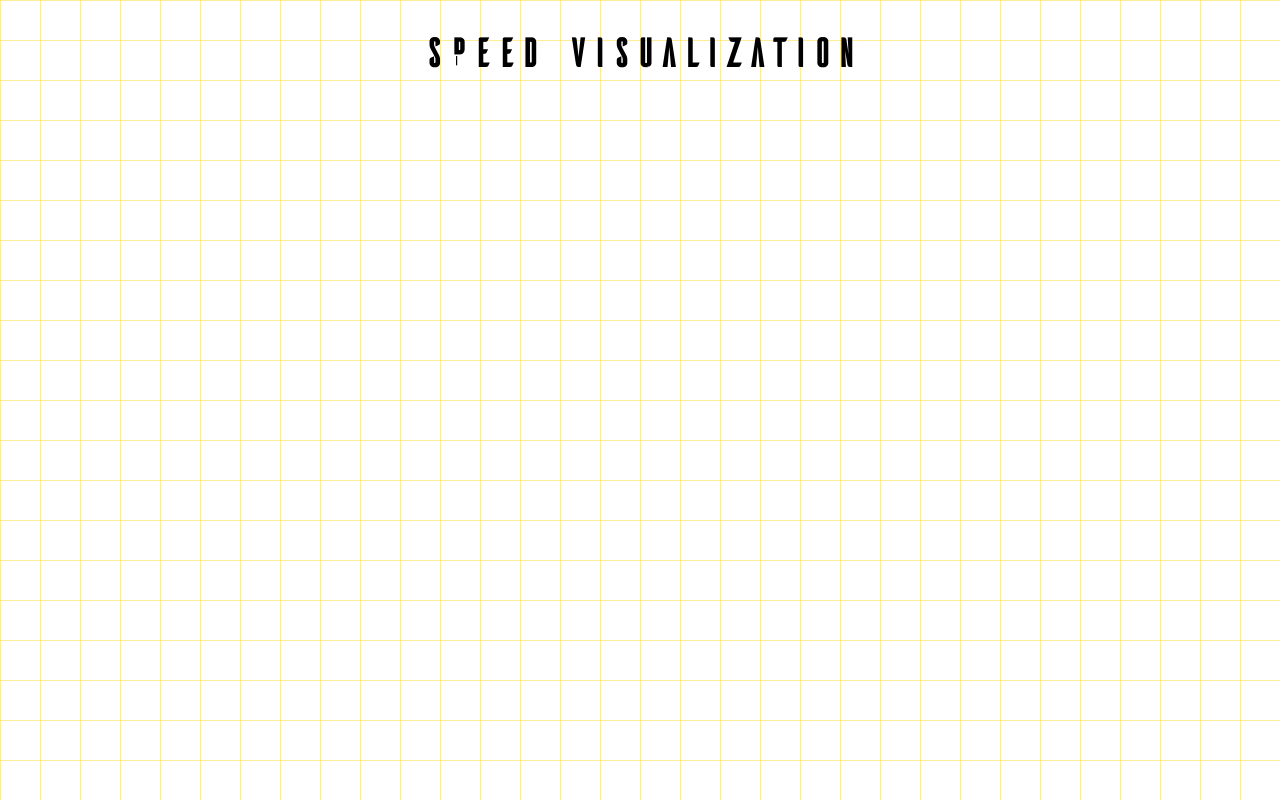
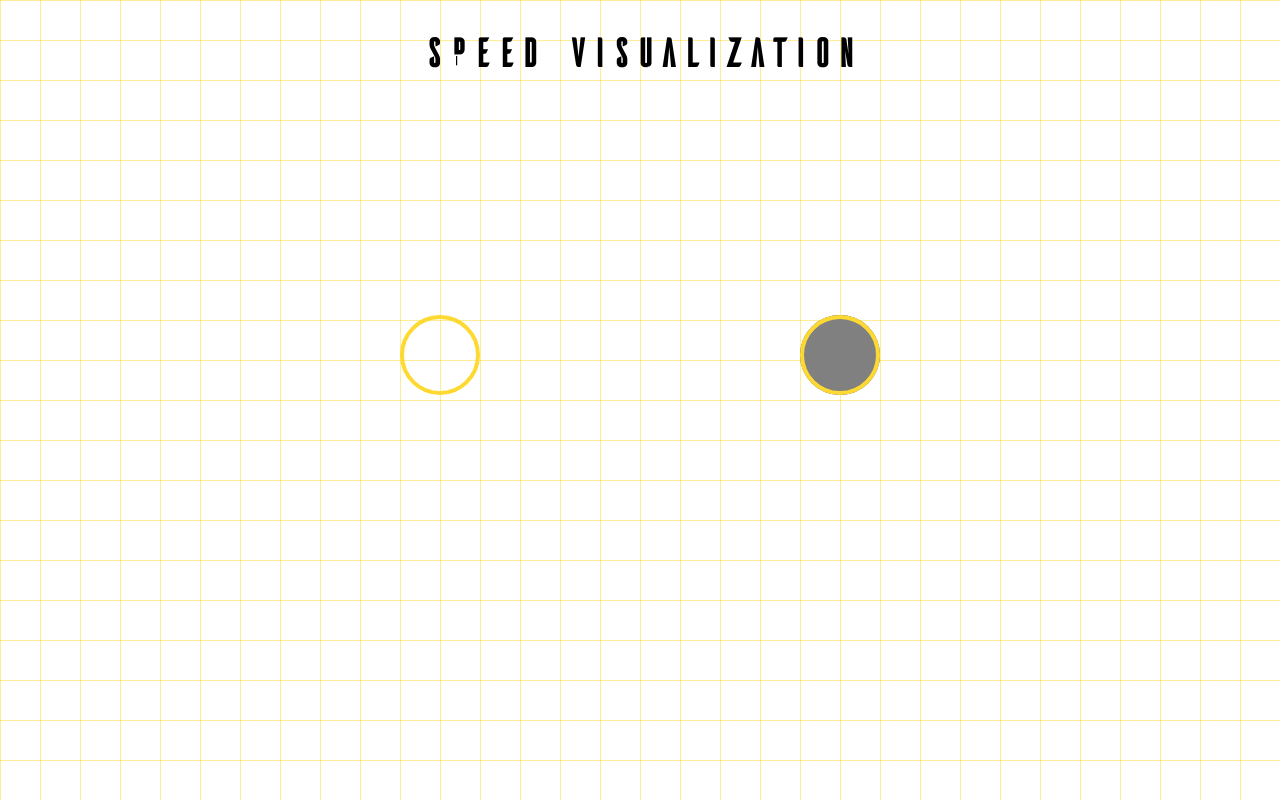
Before and after one commit to chemotaxis/speed-viz, a React (Create React App) app: page / in a window 1280 px wide. Built offline with nearby package versions, Linux system fonts and the light colour scheme.

Commit message:
Draft animation
I added the animation from the repo I used to test out Framer Motion.

```diff
--- a/src/App.css
+++ b/src/App.css
@@ -10,6 +10,10 @@
   --yellow-faded: rgba(253, 217, 49, 0.5);
   --grid-line-width: 1px;
   --grid-size: 40px;
+
+  --circle-size: 80px;
+  --ring-width: 4px;
+  --ring-size: calc(var(--circle-size) - 2*var(--ring-width));
 }
 
 body {
@@ -27,6 +31,35 @@ body {
 
 h1 {
   font-size: var(--grid-size);
+  margin-bottom: 30vh;
+}
+
+.App {
+  min-height: 0vh;
   display: flex;
+  flex-direction: column;
+  align-items: center;
   justify-content: center;
 }
+
+.Animation {
+
+}
+
+.circle {
+  background-color: gray;
+  width: var(--circle-size);
+  height: var(--circle-size);
+  border-radius: 50%;
+  z-index: 0;
+}
+
+.ring {
+  width: var(--ring-size);
+  height: var(--ring-size);
+  border-radius: 50%;
+  border-color: var(--yellow);
+  border-width: var(--ring-width);
+  border-style: solid;
+  z-index: 1;
+}
--- a/src/App.js
+++ b/src/App.js
@@ -1,10 +1,65 @@
 import React from 'react';
 import './App.css';
+
+import { motion } from 'framer-motion';
+
+const howMuchSlower = 5;
+
+// Measured in seconds
+const fastPlaneSpeed = 1;
+const slowPlaneSpeed = fastPlaneSpeed*howMuchSlower;
+
+// Measured in pixels
+const leftBound = -200;
+const rightBound = 200;
+const altitude = 100;
 
 function App() {
   return (
     <div className="App">
       <h1>Speed Visualization</h1>
+      <div className="Animation">
+        <motion.div className="circle"
+          animate={{
+            x: [leftBound, rightBound],
+            y: [0, -altitude, 0],
+          }}
+          transition={{
+            ease: "easeInOut",
+            flip: howMuchSlower - 1,
+            duration: fastPlaneSpeed,
+          }}
+        />
+        <div className="ring"
+          style={{
+            position: "relative",
+            left: `${leftBound}px`,
+            top: "-80px",
+          }}
+        />
+        <div className="ring"
+          style={{
+            position: "relative",
+            right: `-${rightBound}px`,
+            top: "-160px",
+          }}
+        />
+        <motion.div className="circle"
+          style={{
+            position: "relative",
+            top: "-240px",
+          }}
+          animate={{
+            x: [leftBound, rightBound],
+            y: [0, altitude, 0]
+          }}
+          transition={{
+            ease: "easeInOut",
+            duration: slowPlaneSpeed,
+            flip: 0,
+          }}
+        />
+      </div>
     </div>
   );
 }
```
